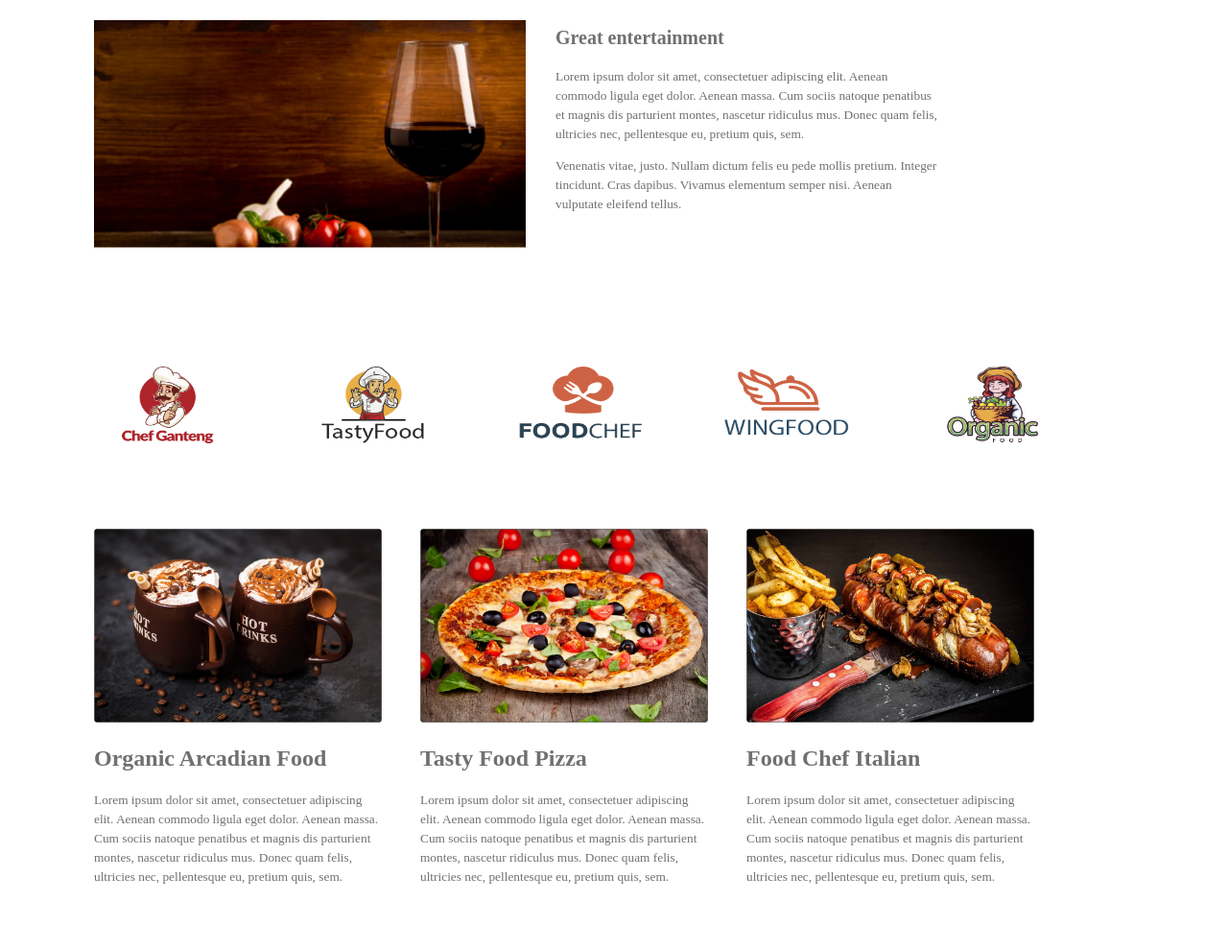
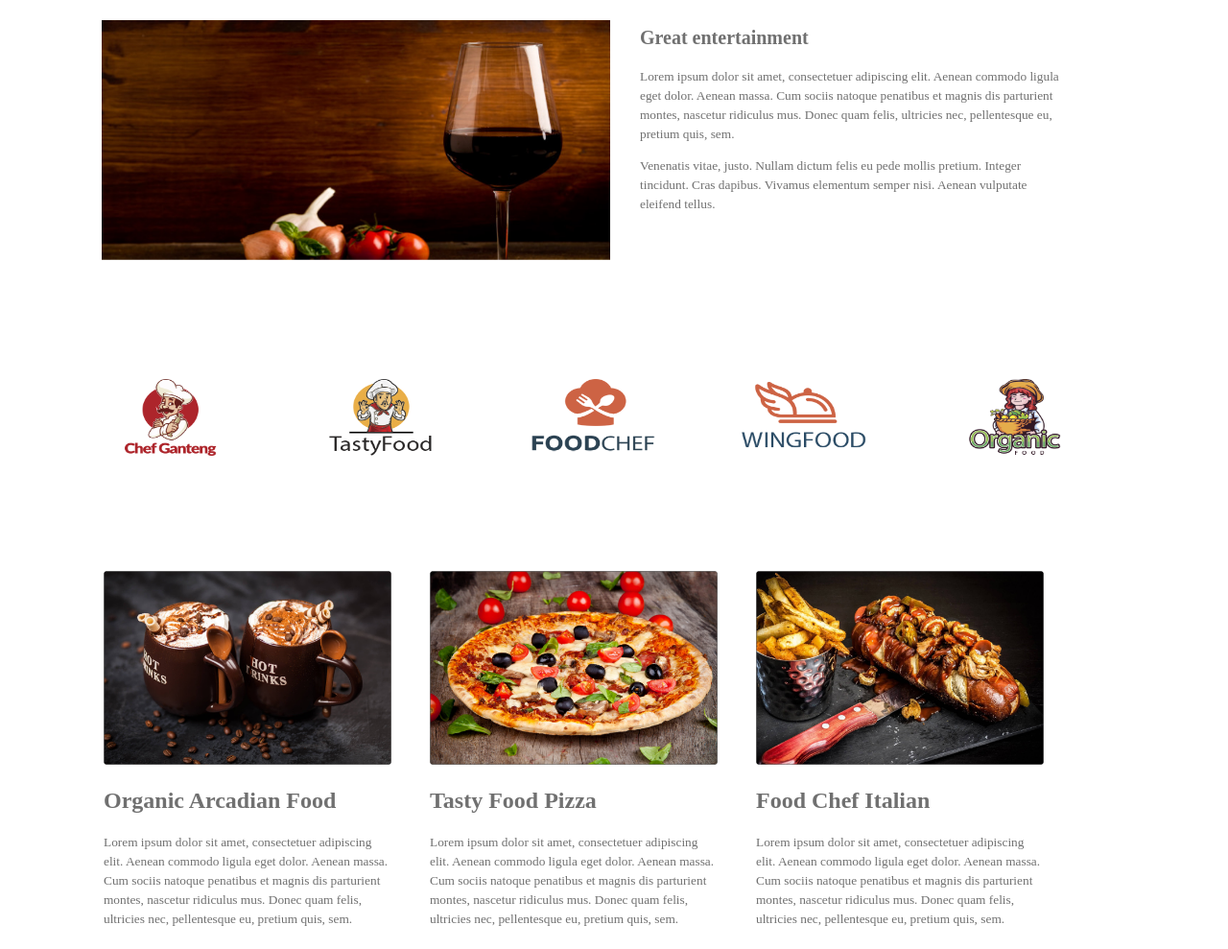
Before and after one commit to Gnanamoorth/gnanamoorthy, a plain HTML site: page Scss -main/assignment.html in a window 1280 px wide. Shown: the part 107-1096 px from the top of the page at 96% size. Before the commit the page ends 1052 px from the top, so only its background shows below. Drawn offline with nearby package versions, Linux system fonts and the light colour scheme; files that its build step writes are made by us from their sources.

Commit message:
Update card.scss

```diff
--- a/Scss -main/card.scss
+++ b/Scss -main/card.scss
@@ -4,53 +4,46 @@
     display: inline-flex;
     list-style-type: none;
     margin-top: 124px;
-    margin-left: -23px;
+    margin-left: -35px;
+    padding-left: 50px;
 }
-
 @mixin horizontal_image {
-    padding-left: 85px;
+    padding-left: 90px;
     width: 130px;
     height: 80px;
-
 }
-
 @mixin wine {
-    width: 400px;
+    width: 440px;
     padding: 10px;
     margin-left: $margin_left;
     margin-top: $margin_left;
     line-height: $food_line;
     font-size: $food_size;
 }
-
 @mixin wine_image {
-    width: 450px;
-    height: 237px;
+    width: 530px;
+    height: 250px;
     margin-top: 45px;
-    margin-left: 69px;
+    margin-left: 77px;
 }
-
 @mixin border {
     float: right;
-    background: $background_color_border;
     opacity: 1;
     text-decoration: none;
     padding: $margin_left;
     list-style: none;
     margin-top: 5px;
-    margin-right: 200px;
+    margin-right: 140px;
+    font: normal normal normal 16px/24px Montserrat;
 }
-
 @mixin logo {
-    padding-left: 60px;
-    margin-left: $margin_left;
+    padding-left: 42px;
+    margin-left: 54px;
 }
 /* main_card */
 header {
     border-style: $style_border;
     height: 69px;
-
-
     .logo {
         @include logo;
     }
@@ -66,69 +59,54 @@ header {
         }
     }
 }
-
 .great_section {
     display: $flex;
     margin-left: $margin_left;
-
     .wine {
         @include wine;
         color: $color1;
     }
-
     img {
         @include wine_image;
     }
 }
-
 .horizantalimage {
     @include horizontal_main;
-
-    li  {
+    li {
         img {
             @include horizontal_image;
         }
     }
 }
-
 .last {
     display: $flex;
-    margin-top:69px;
-    margin-left: 50px;
-
+    margin-top: 100px;
+    margin-left: 60px;
     img {
         width: $width_of_image;
     }
-
     .coffe {
         color: $color1;
         margin-left: $margin_of_coffe ;
     }
-
     .pizza {
         @extend.coffe;
 
     }
-
     .burger {
         @extend .coffe;
     }
-
     .one {
         width: $width_of_last;
     }
-
     .two {
         @extend .one;
     }
-
     .three {
         @extend .one
     }
-
     #food {
         line-height: $food_line;
         font-size: $food_size;
     }
-
 }
```
